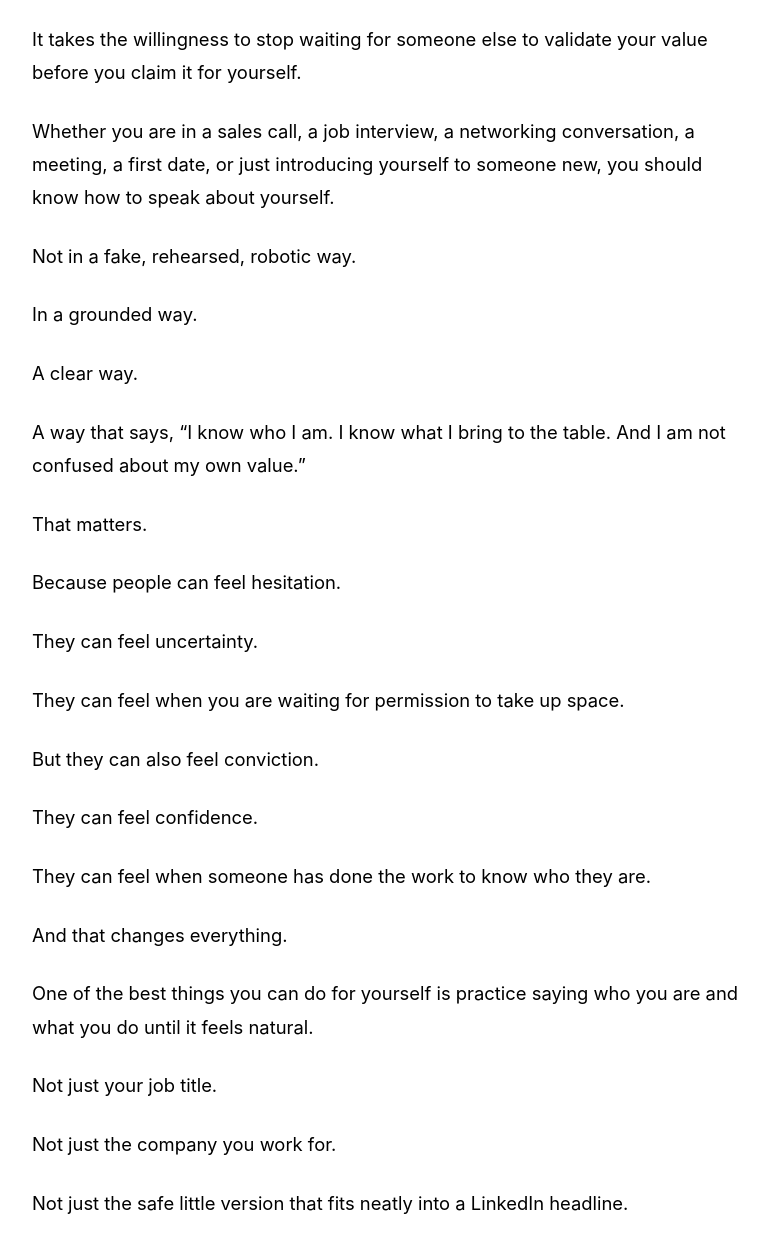
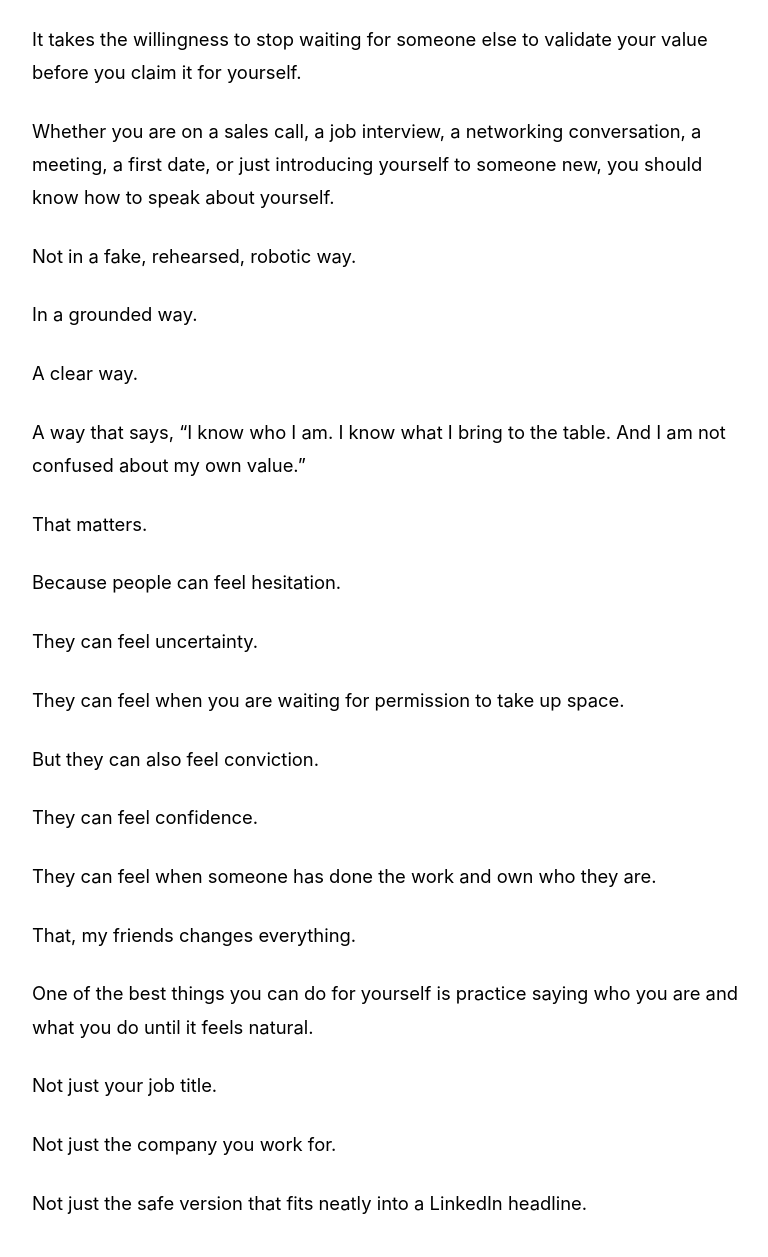
Before and after one commit to candicecoschino-lgtm/theccway-site, a plain HTML site: page blog/who-are-you-and-what-do-you-do.html in a window 1280 px wide. Shown: the part 1975-3232 px from the top of the page, without its empty margins (248-1016 px from the left). Drawn offline with Linux system fonts and the light colour scheme.

Commit message:
Refine language for clarity and impact

```diff
--- a/blog/who-are-you-and-what-do-you-do.html
+++ b/blog/who-are-you-and-what-do-you-do.html
@@ -105,7 +105,7 @@
         </p>
 
         <p>
-            Whether you are in a sales call, a job interview, a networking conversation, a meeting, a first date, or just introducing yourself to someone new, you should know how to speak about yourself.
+            Whether you are on a sales call, a job interview, a networking conversation, a meeting, a first date, or just introducing yourself to someone new, you should know how to speak about yourself.
         </p>
 
         <p>
@@ -149,11 +149,11 @@
         </p>
 
         <p>
-            They can feel when someone has done the work to know who they are.
+            They can feel when someone has done the work and own who they are.
         </p>
 
         <p>
-            And that changes everything.
+            That, my friends changes everything.
         </p>
 
         <p>
@@ -169,7 +169,7 @@
         </p>
 
         <p>
-            Not just the safe little version that fits neatly into a LinkedIn headline.
+            Not just the safe version that fits neatly into a LinkedIn headline.
         </p>
 
         <p class="short-lines">
```
